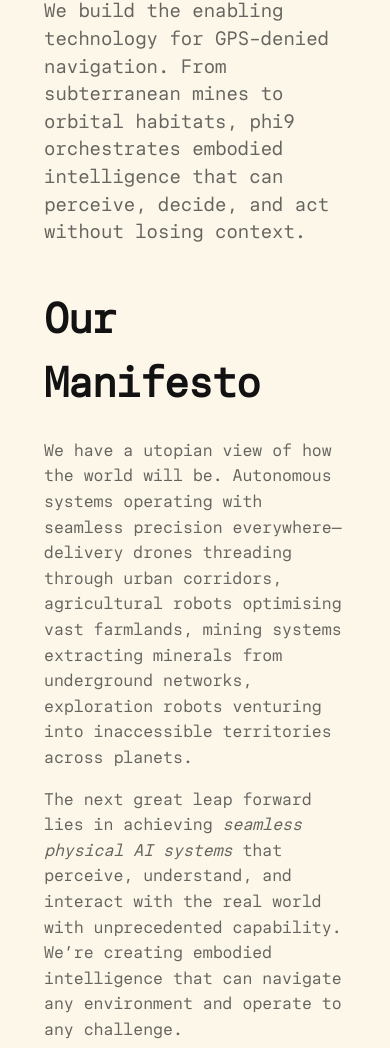
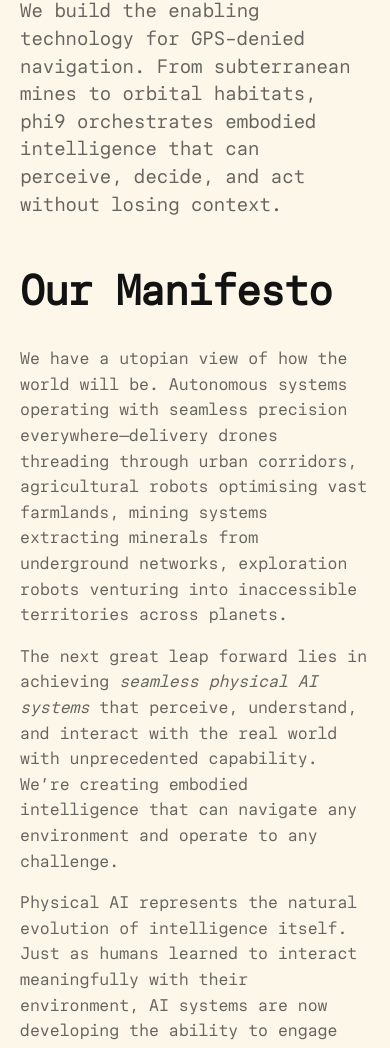
Before and after one commit to phi9-space/phi9.space, an Astro site: page / in a window 390 px wide. Shown: the part 779-1827 px from the top of the page. Built offline with nearby package versions, Linux system fonts and the light colour scheme; Astro itself is replaced by a stand-in of ours; some packages are replaced by stand-ins of ours.

Commit message:
fix: constrain layout shell width

```diff
--- a/src/layouts/BaseLayout.astro
+++ b/src/layouts/BaseLayout.astro
@@ -98,6 +98,9 @@
     gap: clamp(1rem, 2.5vw, 2rem);
     box-sizing: border-box;
     width: 100%;
+    max-width: 100vw;
+    margin: 0 auto;
+    overflow-x: clip;
   }
 
   .layout-rail {
@@ -108,6 +111,8 @@
     top: calc(var(--grid-padding) + clamp(2.5rem, 4vw, 3.5rem));
     align-self: flex-start;
     max-height: calc(100vh - var(--grid-padding) * 2);
+    box-sizing: border-box;
+    width: 100%;
   }
 
   .layout-rail--right {
@@ -125,11 +130,15 @@
     display: flex;
     flex-direction: column;
     gap: clamp(3rem, 4vw, 4.5rem);
+    box-sizing: border-box;
+    width: 100%;
   }
 
   .main-article {
     position: relative;
-    padding: clamp(1.9rem, 3.4vw, 2.6rem);
+    padding: clamp(1.9rem, 3.4vw, 2.6rem) 0;
+    box-sizing: border-box;
+    width: 100%;
   }
 
   .rail-controls {
@@ -205,6 +214,8 @@
       grid-template-columns: 1fr;
       gap: clamp(1.5rem, 4vw, 2rem);
       padding: clamp(1.25rem, 5vw, 2rem);
+      max-width: 100%;
+      overflow: visible;
     }
 
     .layout-rail {
@@ -225,7 +236,7 @@
     }
 
     .main-article {
-      padding: clamp(1.5rem, 3vw, 2.5rem);
+      padding: clamp(1.5rem, 3vw, 2.5rem) 0;
     }
   }
 
```
